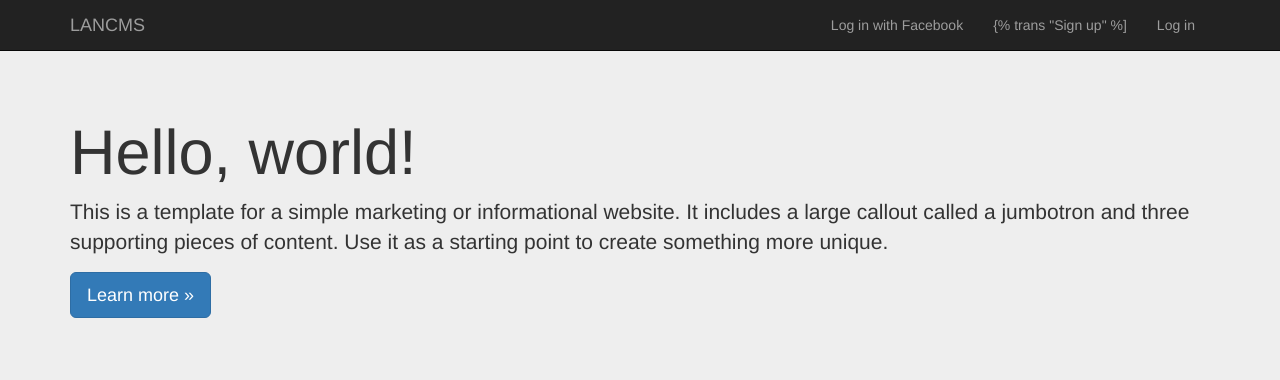
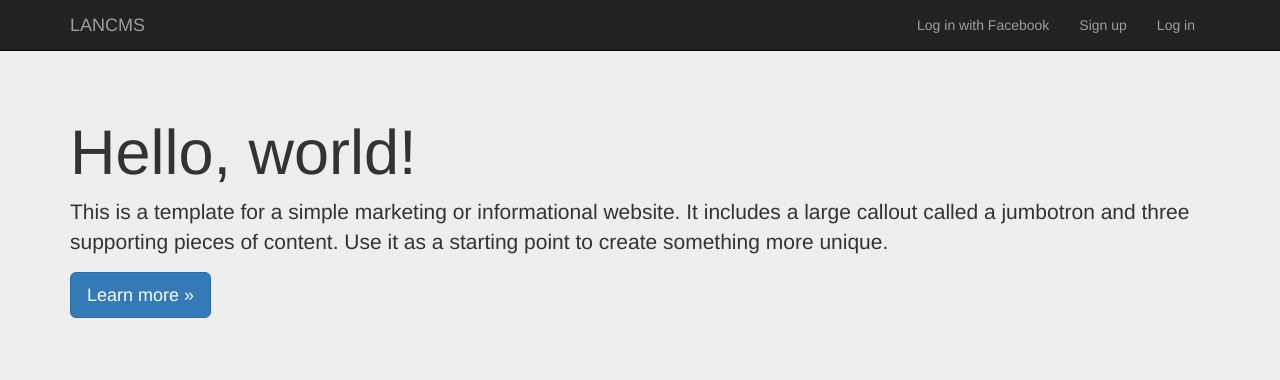
Before and after one commit to lancms/lancms2, a Django app: page / in a window 1280 px wide. Shown: the top 380 px of the page. Run offline with Django 3.2, Linux system fonts and the light colour scheme; parts of the project's set-up code (start-up, migrations or seed data) failed here and were passed over; some libraries are stand-ins or nearby versions.

Commit message:
syntax typo in translation

```diff
--- a/templates/base.html
+++ b/templates/base.html
@@ -32,7 +32,7 @@
 						{% else %}
 						<ul class="nav navbar-nav pull-right">
 							<li><a href="{% provider_login_url 'facebook' method='oauth2' %}">{% trans "Log in with Facebook" %}</a></li>
-							<li><a href="{% url 'account_signup' %}">{% trans "Sign up" %]</a></li>
+							<li><a href="{% url 'account_signup' %}">{% trans "Sign up" %}</a></li>
 							<li><a href="{% url 'account_login' %}">{% trans "Log in" %}</a></li>
 						</ul>
 						{% endif %}
```
